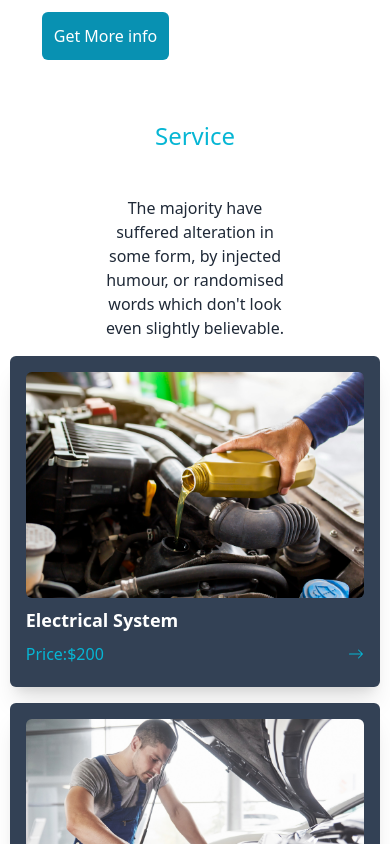
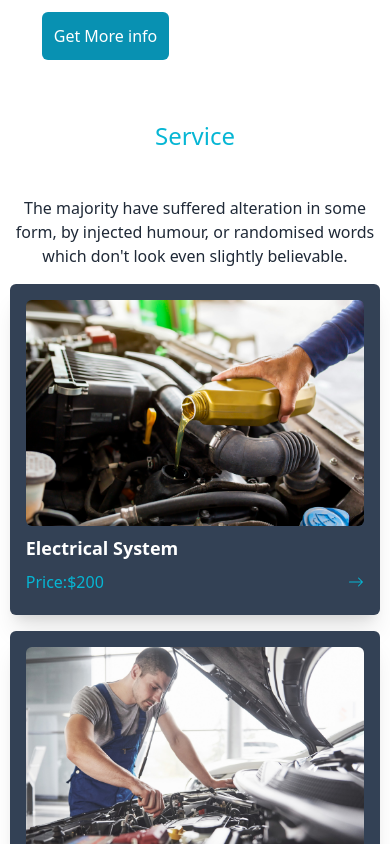
Before and after one commit to abirpuc/cars-doctor, a React (Vite) app: page / in a window 390 px wide. Shown: the part 840-1684 px from the top of the page. Built offline with nearby package versions, Linux system fonts and the light colour scheme.

Commit message:
change section heading text style

```diff
--- a/src/components/Heading/SectionHeading.jsx
+++ b/src/components/Heading/SectionHeading.jsx
@@ -2,7 +2,7 @@ import React from 'react'
 
 export default function SectionHeading({name, title, text}) {
     return (
-        <div className='text-center w-1/2 mx-auto'>
+        <div className='text-center w-full md:w-1/2 mx-auto'>
             <h5 className='text-cyan-500 text-2xl'>{name}</h5>
             <h1 className='text-xl md:text-4xl text-white font-bold my-2'>{title}</h1>
             <p>{text}</p>
```
